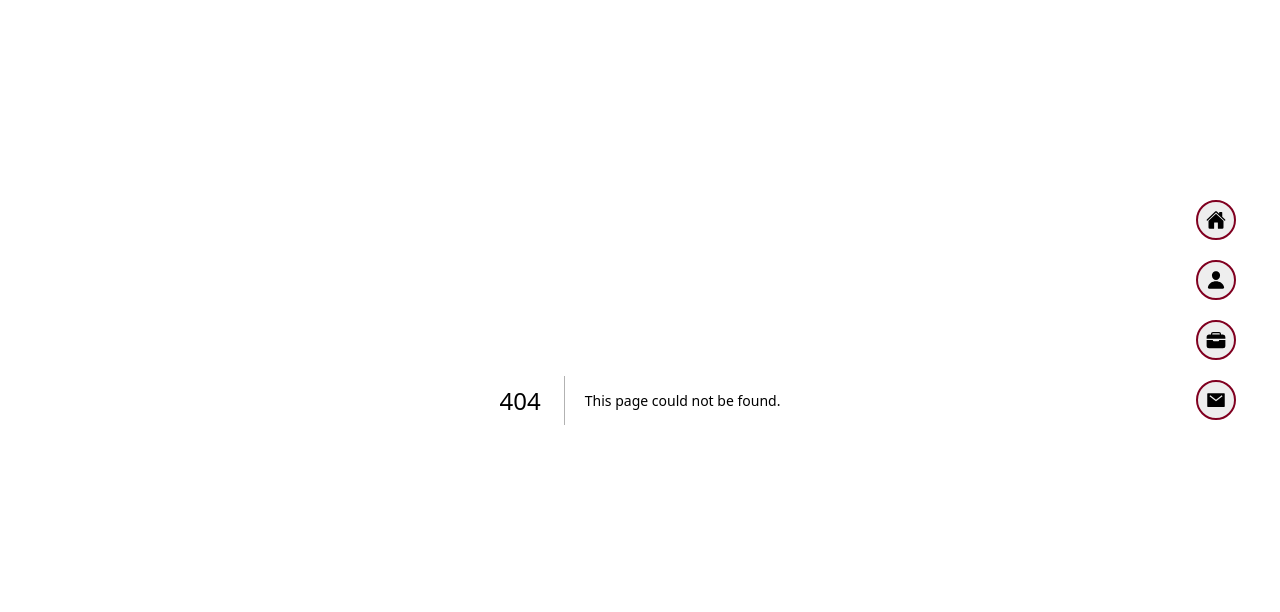
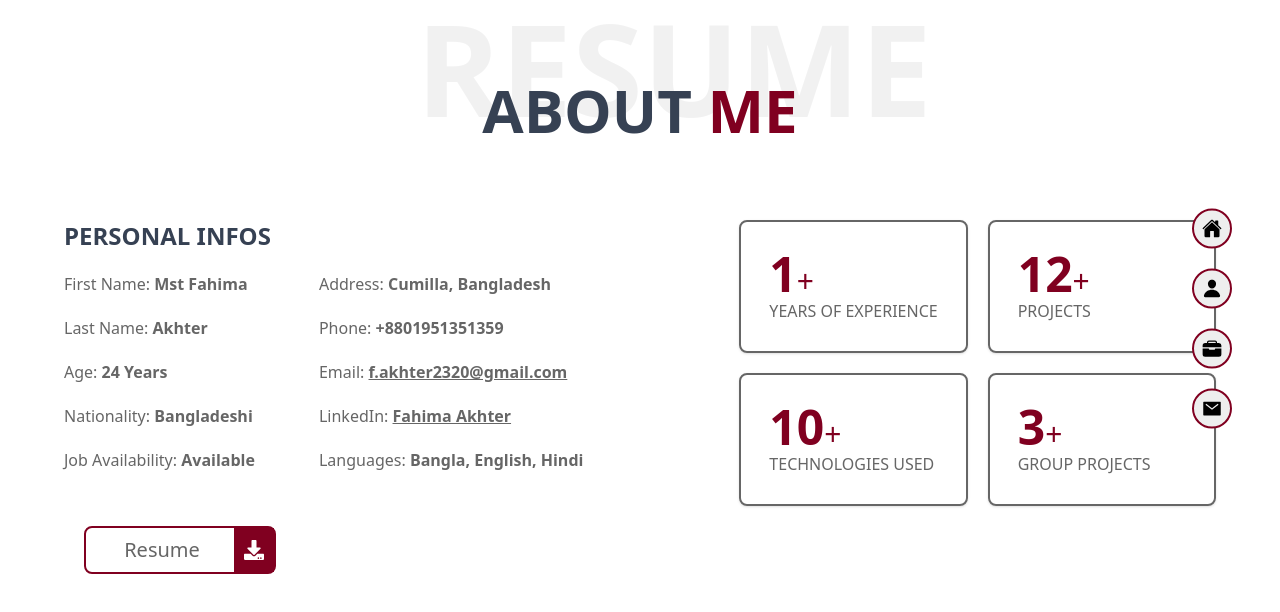
Before and after one commit to Faey2023/portfolio-of-fahima-akhter, a Next.js app: page /about in a window 1280 px wide. Before the commit this address had no page. Shown: the top 612 px of the page. Built offline with nearby package versions, Linux system fonts and the light colour scheme.

Commit message:
about page added

```diff
--- /dev/null
+++ b/src/app/about/page.tsx
@@ -0,0 +1,120 @@
+import { FaDownload } from 'react-icons/fa';
+import Heading from '@/components/Shared/designs/Heading';
+import Link from 'next/link';
+
+const About = () => {
+  return (
+    <div className="mx-auto max-w-6xl p-10 md:p-0">
+      <Heading heading={'About'} small={'me'} title={'Resume'} />
+      {/* info div */}
+      <div className="flex flex-col justify-between md:flex-row">
+        <div>
+          <h3 className="mb-5 hidden text-2xl font-bold text-gray-700 uppercase md:flex">
+            Personal Infos
+          </h3>
+          <div className="my-5 flex flex-col justify-between gap-2 md:flex-row md:gap-16">
+            {/* info div 1 */}
+            <ul className="flex flex-col gap-5 font-normal text-[#666666]">
+              <li>
+                First Name: <span className="font-semibold">Mst Fahima</span>
+              </li>
+              <li>
+                Last Name: <span className="font-semibold">Akhter</span>
+              </li>
+              <li>
+                Age:<span className="font-semibold"> 24 Years</span>
+              </li>
+              <li>
+                Nationality: <span className="font-semibold"> Bangladeshi</span>
+              </li>
+              <li>
+                Job Availability:{' '}
+                <span className="font-semibold">Available</span>
+              </li>
+            </ul>
+            {/* info div 2 */}
+            <ul className="flex flex-col gap-5 font-normal text-[#666666]">
+              <li>
+                Address:{' '}
+                <span className="font-semibold">Cumilla, Bangladesh</span>
+              </li>
+              <li>
+                Phone: <span className="font-semibold">+8801951351359</span>
+              </li>
+              <li>
+                Email:{' '}
+                <Link
+                  className="font-semibold underline"
+                  href="mailto:f.akhter2320@gmail.com"
+                  target="blank"
+                >
+                  f.akhter2320@gmail.com
+                </Link>
+              </li>
+              <li>
+                LinkedIn:{' '}
+                <Link
+                  className="font-semibold underline"
+                  href="https://www.linkedin.com/in/fahima-akhter-faey2023"
+                  target="blank"
+                >
+                  Fahima Akhter
+                </Link>
+              </li>
+
+              <li>
+                Languages:{' '}
+                <span className="font-semibold">Bangla, English, Hindi</span>
+              </li>
+            </ul>
+          </div>
+        </div>
+        {/* experience div */}
+        <div className="grid grid-cols-1 gap-5 md:grid-cols-2">
+          {/* div 1 */}
+          <div className="rounded-lg border-2 p-7 text-[#666666] shadow">
+            <p className="text-5xl font-bold text-[#800020]">
+              1<span className="text-3xl font-normal">+</span>
+            </p>
+            <p className="uppercase">Years of Experience</p>
+          </div>
+          {/* div 2 */}
+          <div className="rounded-lg border-2 p-7 text-[#666666] shadow">
+            <p className="text-5xl font-bold text-[#800020]">
+              12<span className="text-3xl font-normal">+</span>
+            </p>
+            <p className="uppercase">Projects</p>
+          </div>
+          {/* div 3 */}
+          <div className="rounded-lg border-2 p-7 text-[#666666] shadow">
+            <p className="text-5xl font-bold text-[#800020]">
+              10<span className="text-3xl font-normal">+</span>
+            </p>
+            <p className="uppercase">Technologies Used</p>
+          </div>
+          {/* div 4 */}
+          <div className="rounded-lg border-2 p-7 text-[#666666] shadow">
+            <p className="text-5xl font-bold text-[#800020]">
+              3<span className="text-3xl font-normal">+</span>
+            </p>
+            <p className="uppercase">Group Projects</p>
+          </div>
+        </div>
+      </div>
+      {/*  */}
+      <Link
+        target="blank"
+        href="https://docs.google.com/document/d/1onRuHtS2L5d4MszIeWUbP0pruhCLaJjwZ4DvvXpk09o/edit?usp=sharing"
+      >
+        <button className="group relative m-5 box-border h-12 w-48 cursor-pointer rounded-lg border-2 border-[#800020] bg-transparent text-xl text-[#666666]">
+          <span className="pr-9">Resume</span>
+          <span className="absolute top-0 right-0 flex h-full w-10 items-center justify-center bg-[#800020] px-1 duration-300 group-hover:w-full group-hover:bg-[#800020] group-hover:duration-300">
+            <FaDownload className="text-white" />
+          </span>
+        </button>
+      </Link>
+    </div>
+  );
+};
+
+export default About;
--- a/src/app/layout.tsx
+++ b/src/app/layout.tsx
@@ -34,7 +34,7 @@ export default function RootLayout({
         className={`${geistSans.variable} ${geistMono.variable} antialiased`}
       >
         <div className="relative">
-          <div className="absolute md:top-1/2 md:right-11 md:bottom-0 md:-translate-y-1/2">
+          <div className="absolute md:top-1/2 md:right-12 md:bottom-0 md:-translate-y-1/2">
             <NavBar />
           </div>
           {children}
--- /dev/null
+++ b/src/components/Shared/designs/Heading.tsx
@@ -0,0 +1,26 @@
+import { ReactNode } from 'react';
+
+const Heading = ({
+  heading,
+  title,
+  small,
+}: {
+  heading: ReactNode;
+  title: ReactNode;
+  small: ReactNode;
+}) => {
+  return (
+    <div className="mx-auto my-5 max-w-md text-center md:my-20">
+      <div className="relative">
+        <h2 className="text-2xl font-black text-gray-700 uppercase md:text-6xl">
+          {heading} <span className="text-[#800020]">{small}</span>
+        </h2>
+        <p className="absolute bottom-2 left-0 -z-10 hidden text-center text-2xl font-bold uppercase opacity-5 sm:flex md:text-9xl">
+          {title}
+        </p>
+      </div>
+    </div>
+  );
+};
+
+export default Heading;
--- a/src/components/Shared/navbar/NavBar.tsx
+++ b/src/components/Shared/navbar/NavBar.tsx
@@ -8,7 +8,7 @@ const NavBar = () => {
       <li className="group relative">
         <Link href="/">
           <div className="flex h-10 w-10 items-center rounded-[50px] font-semibold uppercase opacity-0 transition-all duration-300 ease-in-out group-hover:w-28 group-hover:bg-[#800020] group-hover:text-white group-hover:opacity-100">
-            <p className="ml-2.5">Home</p>
+            <p className="ml-3">Home</p>
           </div>
           <div className="absolute top-0 right-0 flex h-10 w-10 items-center justify-center rounded-full border-2 border-[#800020] bg-[#eeeeee] text-xl transition-all duration-300 ease-in-out group-hover:bg-[#800020] group-hover:text-white">
             <IoHome className="text-black group-hover:text-white" />
@@ -18,7 +18,7 @@ const NavBar = () => {
       <li className="group relative">
         <Link href="/about">
           <div className="flex h-10 w-10 items-center rounded-[50px] font-semibold uppercase opacity-0 transition-all duration-300 ease-in-out group-hover:w-28 group-hover:bg-[#800020] group-hover:text-white group-hover:opacity-100">
-            <p className="ml-2.5">About</p>
+            <p className="ml-3">About</p>
           </div>
           <div className="absolute top-0 right-0 flex h-10 w-10 items-center justify-center rounded-full border-2 border-[#800020] bg-[#eeeeee] text-xl transition-all duration-300 ease-in-out group-hover:bg-[#800020] group-hover:text-white">
             <IoPerson className="text-black group-hover:text-white" />
@@ -28,7 +28,7 @@ const NavBar = () => {
       <li className="group relative">
         <Link href="/project">
           <div className="flex h-10 w-10 items-center rounded-[50px] font-semibold uppercase opacity-0 transition-all duration-300 ease-in-out group-hover:w-32 group-hover:bg-[#800020] group-hover:text-white group-hover:opacity-100">
-            <p className="ml-2.5">Projects</p>
+            <p className="ml-3">Projects</p>
           </div>
           <div className="absolute top-0 right-0 flex h-10 w-10 items-center justify-center rounded-full border-2 border-[#800020] bg-[#eeeeee] text-xl transition-all duration-300 ease-in-out group-hover:bg-[#800020] group-hover:text-white">
             <IoBriefcase className="text-black group-hover:text-white" />
@@ -38,7 +38,7 @@ const NavBar = () => {
       <li className="group relative">
         <Link href="/contact">
           <div className="flex h-10 w-10 items-center rounded-[50px] font-semibold uppercase opacity-0 transition-all duration-300 ease-in-out group-hover:w-32 group-hover:bg-[#800020] group-hover:text-white group-hover:opacity-100">
-            <p className="ml-2.5">Contact</p>
+            <p className="ml-3">Contact</p>
           </div>
           <div className="absolute top-0 right-0 flex h-10 w-10 items-center justify-center rounded-full border-2 border-[#800020] bg-[#eeeeee] text-xl transition-all duration-300 ease-in-out group-hover:bg-[#800020] group-hover:text-white">
             <IoMailSharp className="text-black group-hover:text-white" />
```
Also changed, not shown: 1 other file (tests, documents, lock files or other folders).
